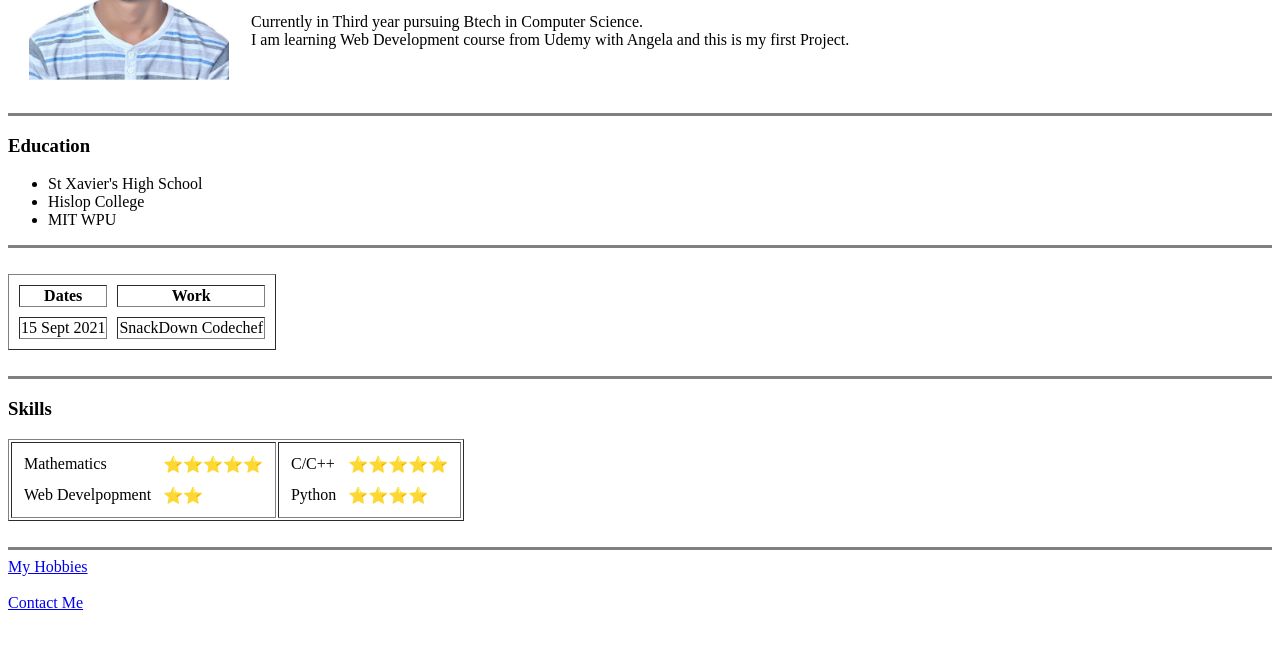
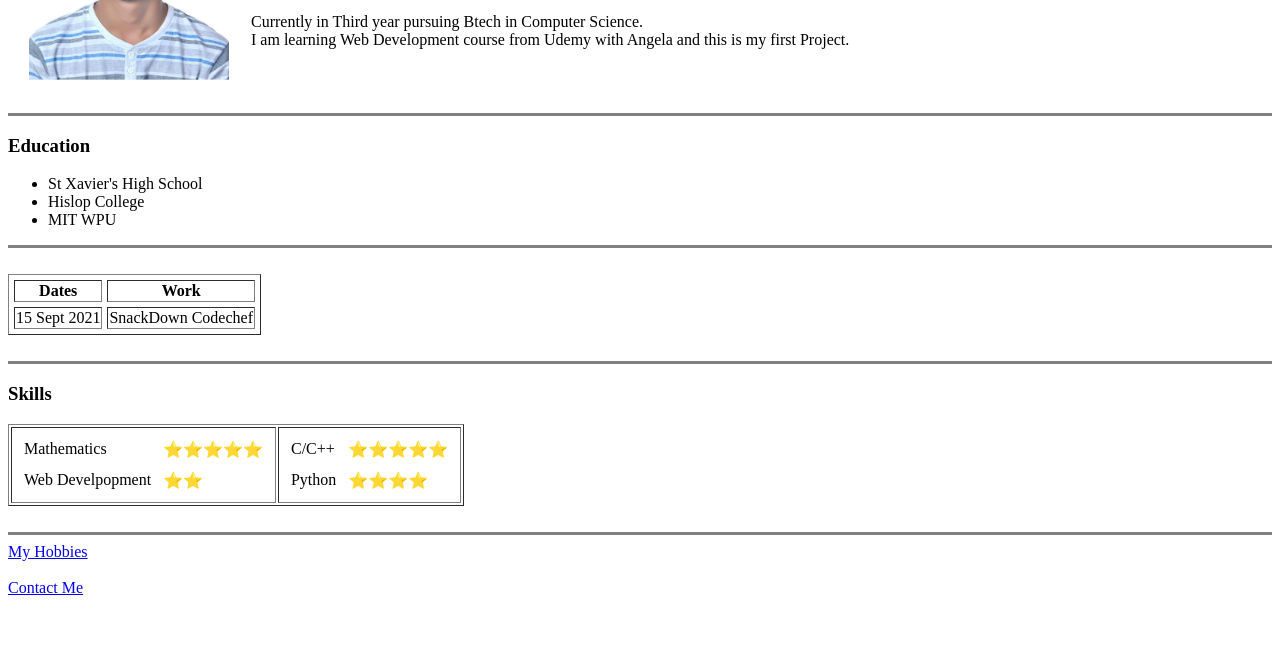
Before and after one commit to Ameya1301/cv, a plain HTML site: page index.html in a window 1280 px wide. Shown: the part 149-798 px from the top of the page. Drawn offline with Linux system fonts and the light colour scheme.

Commit message:
Update index.html

```diff
--- a/index.html
+++ b/index.html
@@ -26,7 +26,7 @@
     <li>MIT WPU</li>
   </ul>
   <hr size = "3" noshade><br>
-  <table border = "1" cellspacing = "10">
+  <table border = "1"cellspacing ="5" >
     <thead>
       <th>Dates</th>
       <th>Work</th>
```
